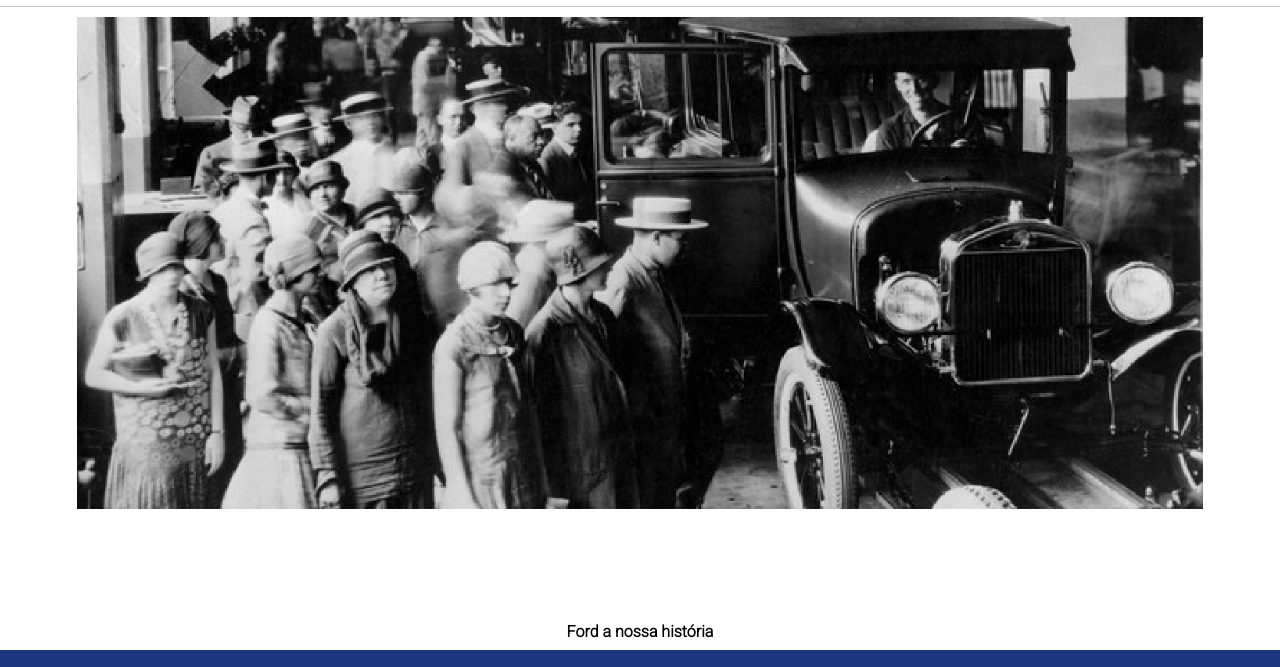
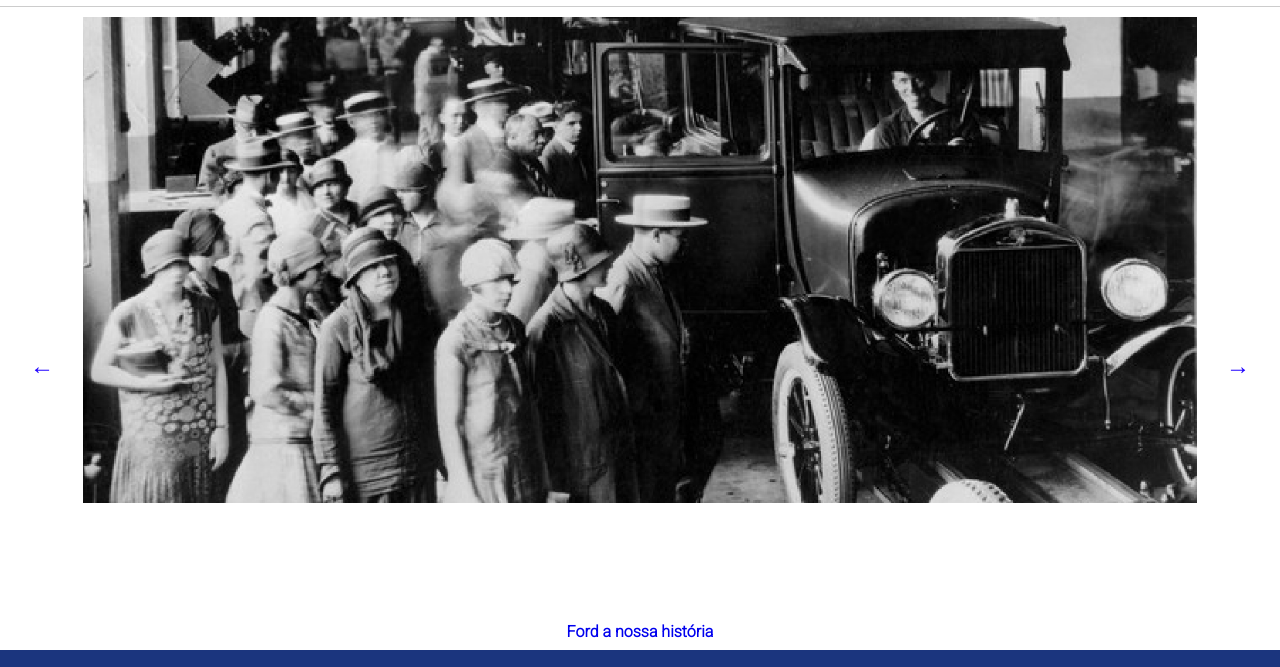
Before and after one commit to xorginhoo/Desafio_javascript_JORGE, a plain HTML site: page index.html in a window 1280 px wide. Shown: the part 79-746 px from the top of the page. Drawn offline with Linux system fonts and the light colour scheme.

Commit message:
Add files via upload

```diff
--- a/css/form.css
+++ b/css/form.css
@@ -49,6 +49,8 @@ button {
     float: right;
 }
 
+
+
 .titulo {
     margin-left: 8px;
 }
--- a/css/style.css
+++ b/css/style.css
@@ -12,8 +12,8 @@ html {
 
 div#carousel {
     height: 46vh;
-    width: 88%;
-     max-height: 628px;
+    width: 87%;
+    max-height: 628px;
     -webkit-transition: all .3s ease-in-out;
     -moz-transition: all .3s ease-in-out;
     transition: all .3s ease-in-out;
@@ -23,7 +23,7 @@ div#carousel-title a {
     text-decoration: none;
 }
 
-div#carousel-title  {
+div#carousel-title {
     display: block;
     text-align: center;
     margin-top: 10px;
@@ -39,7 +39,7 @@ header ul {
 }
 
 ul {
-	display: inline-block;
+    display: inline-block;
 }
 
 header {
@@ -84,12 +84,46 @@ main {
     min-height: calc(100% - 167px);
 }
 
-.main-index{
-    align-items: center;
+#main-carousel {
+    justify-content: space-between;
     display: flex;
     flex-direction: column;
-    justify-content: space-between;
+    align-items: center;
+    position: relative;
+    /* Ensure relative positioning for absolute arrows */
 }
+
+.carousel-arrow {
+    position: absolute;
+    top: 50%;
+    background-color: transparent;
+    color: rgb(30, 0, 255);
+    border: none;
+    padding: 10px;
+    font-size: 24px;
+    cursor: pointer;
+    border-radius: 50px;
+    width: 5vw;
+    height: 8vh;
+
+}
+
+
+.carousel-arrow-left {
+    left: 10px;
+}
+
+.carousel-arrow-right {
+    right: 10px;
+}
+
+.carousel-arrow:hover {
+    border: solid 1px blue;
+    background-color: #cccccc7b;
+    width: 5vw;
+    height: 8vh;
+}
+
 
 nav#social {
     display: inline;
@@ -118,10 +152,15 @@ footer div {
 
 button:hover {
     background: #1b357e;
+    width: 210px;
+    height: 41px;
+    transform: scale(1.05);
 }
+
 button {
     background: #1351d8;
     color: #fff;
     border: 0px;
     border-radius: 10px;
+    transition: all 0.3s ease-in-out;
 }
--- a/index.html
+++ b/index.html
@@ -1,5 +1,6 @@
 <!DOCTYPE html>
 <html lang="pt-br">
+
 <head>
     <meta charset="UTF-8">
     <meta http-equiv="X-UA-Compatible" content="IE=edge">
@@ -9,6 +10,7 @@
     <link href="css/style.css" rel="stylesheet">
     <script src="js/carousel.js"></script>
 </head>
+
 <body>
     <header>
         <div>
@@ -29,17 +31,21 @@
         </nav>
 
     </header>
-    <main class="main-index">
+    <main id="main-carousel">
         <div id="carousel">
         </div>
-
         <div id="carousel-title">
         </div>
+
+        <button id="prev-btn" class="carousel-arrow carousel-arrow-left" aria-label="Previous image">&larr;</button>
+        <button id="next-btn" class="carousel-arrow carousel-arrow-right" aria-label="Next image">&rarr;</button>
+
+
         <script>
-             //insert each image on carousel
-            carouselArr.push(new Carousel("imagem_1.jpg","Esta é a nova Ranger Ford 2022. Verifique novidades.","lancamento.html"));
-            carouselArr.push(new Carousel("imagem_2.jpg","Ford a nossa história","#"));
-            carouselArr.push(new Carousel("imagem_3.jpg","Nova Ford Bronco Sport 2022","lancamento.html"));
+            //insert each image on carousel
+            carouselArr.push(new Carousel("imagem_1.jpg", "Esta é a nova Ranger Ford 2022. Verifique novidades.", "lancamento.html"));
+            carouselArr.push(new Carousel("imagem_2.jpg", "Ford a nossa história", "#"));
+            carouselArr.push(new Carousel("imagem_3.jpg", "Nova Ford Bronco Sport 2022", "lancamento.html"));
             Carousel.Start(carouselArr);
         </script>
     </main>
@@ -53,8 +59,9 @@
             </ul>
         </nav>
         <div>
-           <img src="img/ford-96.png" width="70"  />
+            <img src="img/ford-96.png" width="70" />
         </div>
     </footer>
 </body>
+
 </html>
--- a/js/carousel.js
+++ b/js/carousel.js
@@ -1,58 +1,57 @@
-// carousel.js
-
-// Array que armazena os itens do carrossel
 let carouselArr = [];
 
-// Classe Carousel
 class Carousel {
-    constructor(img, title, link) {
-        this.img = img;
-        this.title = title;
+    constructor(image, text, link){
+        this.image = image;
+        this.text = text;
         this.link = link;
     }
 
-    // Inicia o carrossel
-    static Start(arr) {
+    static Start(arr){
+        if(arr){
+            if(arr.length > 0){
+                Carousel._sequence = 0;
+                Carousel._size = arr.length;
+                Carousel.Next(); //start
+                Carousel._interval = setInterval(function(){ Carousel.Next(); },5000);
 
-        if (arr && arr.length > 0) {0
-            Carousel._sequence = 0;
-            Carousel._size = arr.length;
-            Carousel.Next(); // mostra o primeiro
-            Carousel._interval = setInterval(() => Carousel.Next(), 5000);
+                // Add event listeners for arrows
+                document.getElementById("prev-btn").addEventListener("click", Carousel.Previous);
+                document.getElementById("next-btn").addEventListener("click", Carousel.Next);
+            }
         } else {
-            throw "O método Start precisa de um array com elementos.";
+            throw "Method Start need a Array Variable.";
         }
     }
 
-    // Mostra o próximo item do carrossel
-    static Next() {
-        const item = carouselArr[Carousel._sequence];
+    static Next(){
+        let c = carouselArr[Carousel._sequence];
+        document.getElementById("carousel").innerHTML = `<a href="${c.link}"><img src="img/${c.image}" width="100%" height="auto"></a>`;
+        document.getElementById("carousel-title").innerHTML = `<a href="${c.link}">${c.text}</a>`;
+        Carousel._sequence++;
+        if(Carousel._sequence >= Carousel._size)
+            Carousel._sequence = 0;
 
-        const carouselDiv = document.getElementById("carousel");
-        const titleDiv = document.getElementById("carousel-title");
+        // Reset auto-interval on manual click to avoid immediate advance
+        if(Carousel._interval) {
+            clearInterval(Carousel._interval);
+            Carousel._interval = setInterval(function(){ Carousel.Next(); },5000);
+        }
+    }
 
-        // limpa conteúdo anterior
-        carouselDiv.innerHTML = "";
-        titleDiv.innerHTML = "";
+    static Previous(){
+        Carousel._sequence--;
+        if(Carousel._sequence < 0)
+            Carousel._sequence = Carousel._size - 1;
 
-        // cria imagem
-        const imgElement = document.createElement("img");
-        imgElement.src = "img/" + item.img;
-        imgElement.alt = item.title;
-        imgElement.style.width = "100%";
+        let c = carouselArr[Carousel._sequence];
+        document.getElementById("carousel").innerHTML = `<a href="${c.link}"><img src="img/${c.image}" width="100%" height="auto"></a>`;
+        document.getElementById("carousel-title").innerHTML = `<a href="${c.link}">${c.text}</a>`;
 
-        // cria título com link
-        const linkElement = document.createElement("a");
-        linkElement.href = item.link;
-        linkElement.textContent = item.title;
-        linkElement.style.textDecoration = "none";
-        linkElement.style.color = "#000";
-
-        // adiciona ao DOM
-        carouselDiv.appendChild(imgElement);
-        titleDiv.appendChild(linkElement);
-
-        // atualiza sequência
-        Carousel._sequence = (Carousel._sequence + 1) % Carousel._size;
+        // Reset auto-interval on manual click
+        if(Carousel._interval) {
+            clearInterval(Carousel._interval);
+            Carousel._interval = setInterval(function(){ Carousel.Next(); },5000);
+        }
     }
-}
+};
```
Also changed, not shown: contato.html (+1 -1 lines), js/form.js (+20 -7 lines), css/lancamento.css (line endings or trailing spaces), css/reset.css (line endings or trailing spaces), js/compare.js (line endings or trailing spaces), lancamento.html (line endings or trailing spaces).
